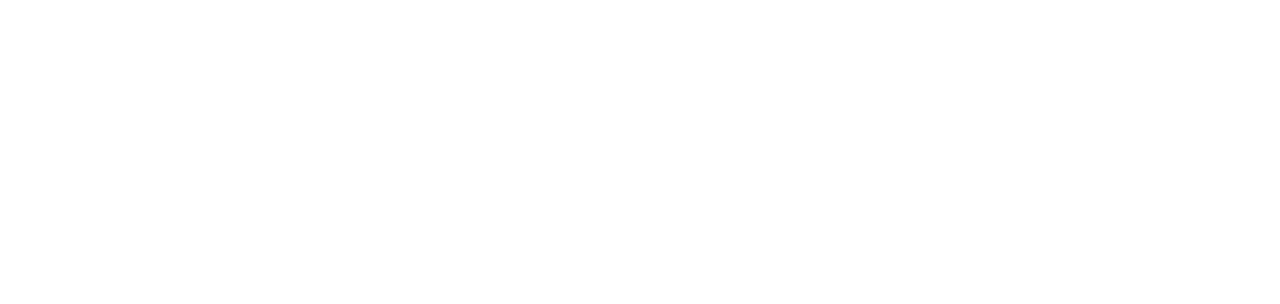
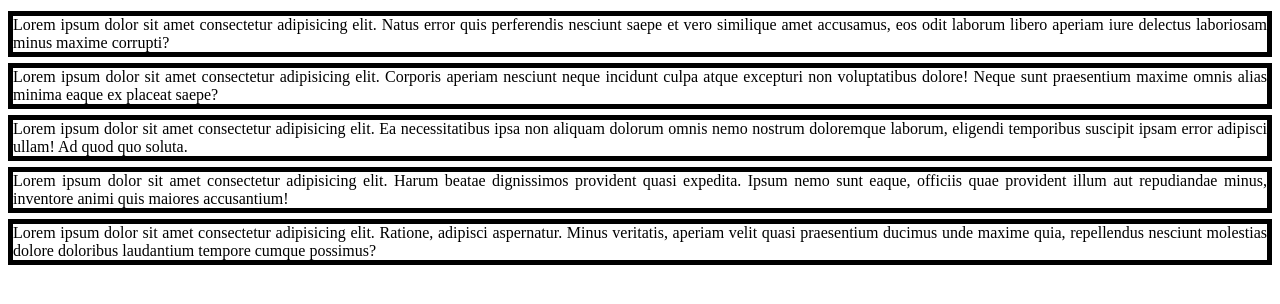
Before and after one commit to Partha-Ds/practice-run, a plain HTML site: page index.html in a window 1280 px wide. Drawn offline with Linux system fonts and the light colour scheme.

Commit message:
partechi na bhai kintu jai hok korei charbo

```diff
--- a/index.html
+++ b/index.html
@@ -4,8 +4,25 @@
     <meta charset="UTF-8">
     <meta name="viewport" content="width=device-width, initial-scale=1.0">
     <title>Saint-Martin</title>
-</head>
-<body>
+    <style>
+        .div{
+            display:inline-block;
+            border: 5px solid black;
+            margin: 3px 0px 3px 0px;
+            text-align: justify;
+        }
+        #one{
 
-</body>
+        }
+    </style>
+<html>
+    <body>
+        <div id="ff">
+            <div class="div">Lorem ipsum dolor sit amet consectetur adipisicing elit. Natus error quis perferendis nesciunt saepe et vero similique amet accusamus, eos odit laborum libero aperiam iure delectus laboriosam minus maxime corrupti?</div>
+            <div class="div" id="one" >Lorem ipsum dolor sit amet consectetur adipisicing elit. Corporis aperiam nesciunt neque incidunt culpa atque excepturi non voluptatibus dolore! Neque sunt praesentium maxime omnis alias minima eaque ex placeat saepe?</div>
+            <div class="div">Lorem ipsum dolor sit amet consectetur adipisicing elit. Ea necessitatibus ipsa non aliquam dolorum omnis nemo nostrum doloremque laborum, eligendi temporibus suscipit ipsam error adipisci ullam! Ad quod quo soluta.</div>
+            <div class="div">Lorem ipsum dolor sit amet consectetur adipisicing elit. Harum beatae dignissimos provident quasi expedita. Ipsum nemo sunt eaque, officiis quae provident illum aut repudiandae minus, inventore animi quis maiores accusantium!</div>
+            <div class="div">Lorem ipsum dolor sit amet consectetur adipisicing elit. Ratione, adipisci aspernatur. Minus veritatis, aperiam velit quasi praesentium ducimus unde maxime quia, repellendus nesciunt molestias dolore doloribus laudantium tempore cumque possimus?</div>
+        </div>
+    </body>
 </html>
```
Also changed, not shown: download (2).jfif (added), download (3).jfif (added), images (2).jfif (added), layout.jpg (added).
